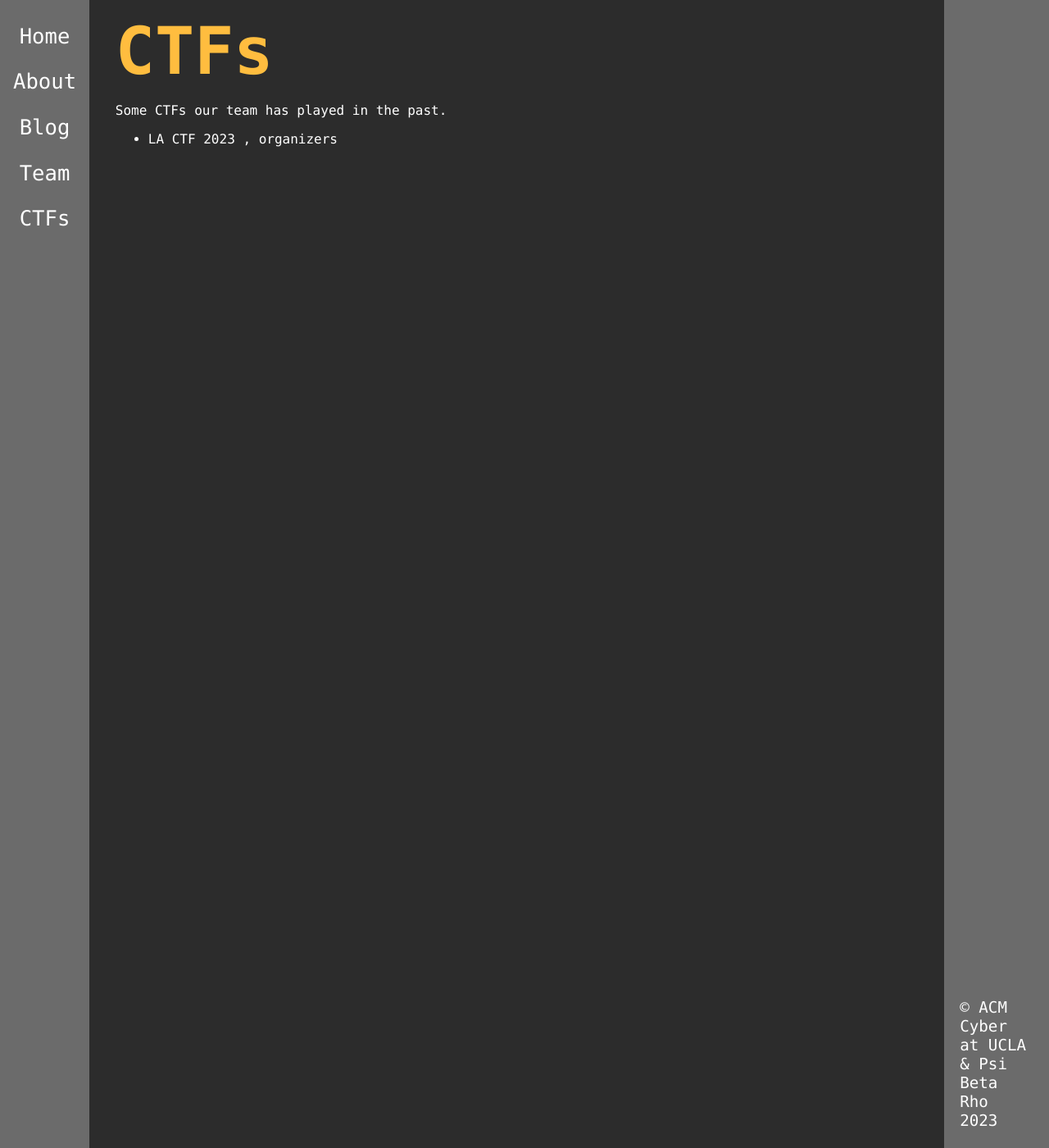
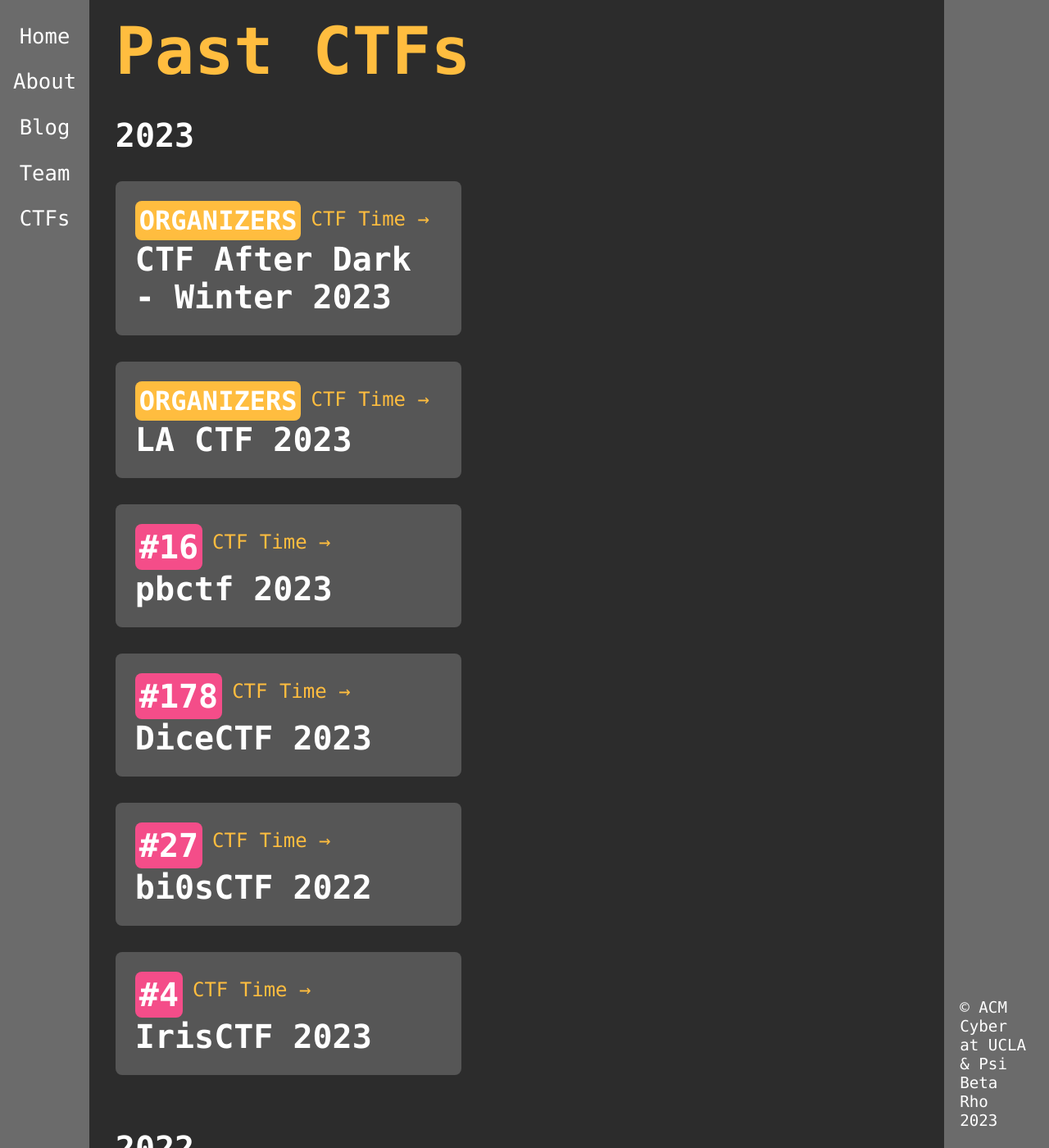
Before and after one commit to pbrucla/pbrucla.github.io, a Jekyll site: the page built from ctfs.html, in a window 1280 px wide and 1400 px high. Shown: the whole window at 82% size. Built offline with Jekyll 4.4.1, drawn with Linux system fonts in a browser that asks for light colours; some of the changed text lies outside the part shown.

Commit message:
CTFs page 1st version

```diff
--- a/_data/ctfs.yml
+++ b/_data/ctfs.yml
@@ -1,3 +1,59 @@
-- name: LA CTF 2023
-  id: 1732
-  place: organizers
+ctfs:
+  - year: 2023
+    ctfs:
+      - name: CTF After Dark - Winter 2023
+        id: 1876
+        place: organizers
+      - name: LA CTF 2023
+        id: 1732
+        place: organizers
+      - name: pbctf 2023
+        id: 1763
+        place: 16
+      - name: DiceCTF 2023
+        id: 1838
+        place: 178
+      - name: bi0sCTF 2022
+        id: 1714
+        place: 27
+      - name: IrisCTF 2023
+        id: 1774
+        place: 4
+  - year: 2022
+    ctfs:
+      - name: CTF After Dark - Fall 2022
+        id: 1780
+        place: organizers
+      - name: ASIS CTF Final 2022
+        id: 1725
+        place: 30
+      - name: NahamCon EU 2022 CTF
+        id: 1843
+        place: 46
+      - name: X-MAS CTF 2022
+        id: 1787
+        place: 2
+      - name: KITCTFCTF 2022
+        id: 1810
+        place: 25
+      - name: GlacierCTF 2022
+        id: 1803
+        place: 84
+      - name: Square CTF 2022
+        id: 1756
+        place: 25
+      - name: SECCON CTF 2022 Quals
+        id: 1764
+        place: 357
+      - name: BuckeyeCTF 2022
+        id: 1740
+        place: 3
+      - name: Hack-A-Sat 3 Qualifiers
+        id: 1562
+        place: 306
+      - name: TJCTF 2022
+        id: 1599
+        place: 199
+      - name: San Diego CTF 2022
+        id: 1495
+        place: 25
--- /dev/null
+++ b/assets/styles/ctfs.scss
@@ -0,0 +1,72 @@
+ul.ctf-cards {
+    list-style: none;
+    padding: 0;
+    display:flex;
+    flex-wrap: wrap;
+}
+
+ul.ctf-cards>li {
+    width: 40%;
+    padding: 1.5rem;
+    margin-right: 3rem;
+    margin-bottom: 2rem;
+    border-radius: 0.5rem;
+    background-color: #565656;
+    transition: box-shadow .2s;
+}
+
+ul.ctf-cards>li:hover {
+    box-shadow: 0 0 6px #FFBD3F;
+}
+
+.ctf-place {
+    border-radius: 0.5rem;
+    background-color:#F44D89;
+    max-width: 75%;
+    padding: 5px;
+    text-align: center;
+    color: white;
+    font-size: 2.5rem;
+    font-weight: bold;
+}
+
+.ctf-organizers {
+    border-radius: 0.5rem;
+    background-color:#FFBD3F;
+    max-width: 75%;
+    padding: 5px;
+    text-align: center;
+    color: white;
+    font-size: 2rem;
+    font-weight: bold;
+}
+
+.ctf-year {
+    font-size: 2.5rem;
+}
+
+.ctf-name {
+    color: white;
+    font-size: 2.5rem;
+    font-weight: bold;
+}
+
+.ctf-details {
+    display: flex;
+    flex-wrap: wrap;
+}
+
+.ctf-time-link {
+    padding-left: 0.75rem;
+    padding-top: 0.5rem;
+    display: inline;
+    font-size: 1.5rem;
+    color:#FFBD3F;
+
+    a {
+        color:#FFBD3F;
+    }
+}
+.ctf-time-link>a:hover {
+    text-decoration: underline solid 2px #FFBD3F;
+}
--- a/assets/styles/global.scss
+++ b/assets/styles/global.scss
@@ -38,4 +38,4 @@
     object-fit: cover;
 }
 
-@import 'footer', 'nav', 'post', 'main';
+@import 'footer', 'nav', 'post', 'main', 'ctfs';
--- a/ctfs.html
+++ b/ctfs.html
@@ -4,15 +4,27 @@
 description: Some CTFs our team has played in the past!
 ---
 
-<h1>CTFs</h1>
-<p>Some CTFs our team has played in the past.</p>
+<h1>Past CTFs</h1>
 
-<ul>
-    {% for ctf in site.data.ctfs %}
-        <li>
-            <a href="https://ctftime.org/event/{{ ctf.id }}">
-                {{ ctf.name }}
-            </a>, {{ ctf.place }}
-        </li>
-    {% endfor %}
-</ul>
+{% for year in site.data.ctfs.ctfs %}
+    <h2 class="ctf-year">{{ year.year }}</h2>
+    <ul class="ctf-cards">
+        {% for ctf in year.ctfs %}
+            <li>
+                <div class="ctf-details">
+                    {% if ctf.place == "organizers" %}
+                    <div class="ctf-organizers">ORGANIZERS</div>
+                    {% else %}
+                    <div class="ctf-place">#{{ ctf.place }}</div>
+                    {% endif %}
+                    <div class="ctf-time-link">
+                        <a href="https://ctftime.org/event/{{ ctf.id }}">CTF Time</a> →
+                    </div>
+                </div>
+                <div class="ctf-name">
+                    {{ ctf.name }}
+                </div>
+            </li>
+        {% endfor %}
+    </ul>
+{% endfor %}
```
